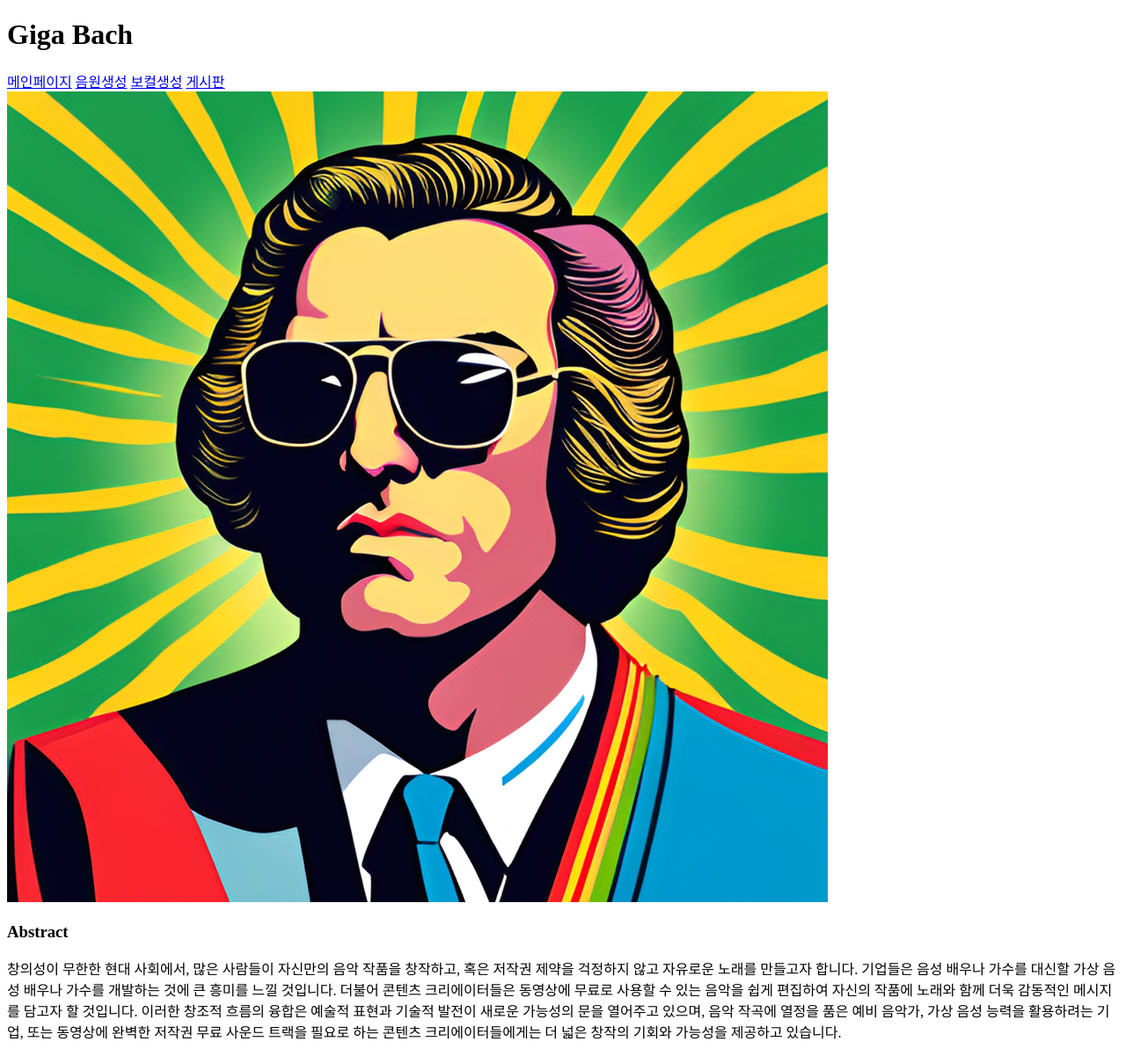
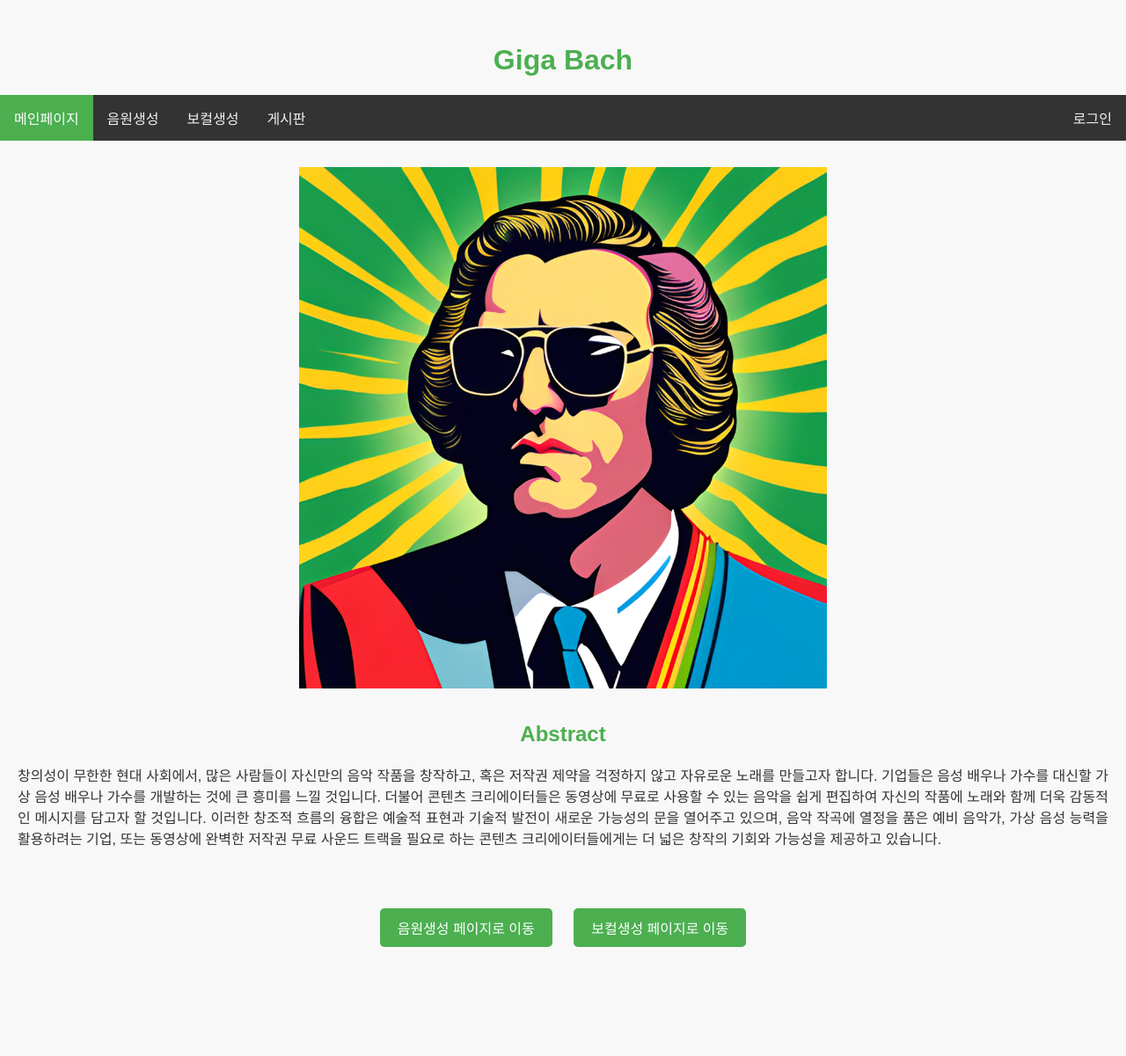
Before and after one commit to Young5097/giga_bach, a Django app: page / in a window 1280 px wide. Shown: the whole page at 88% size. After the commit the page ends 1077 px from the top, so only its background shows below. Run offline with Django 4.2, Linux system fonts and the light colour scheme.

Commit message:
main페이지 css수정

```diff
--- /dev/null
+++ b/APTITUDE/static/style/main/style.css
@@ -0,0 +1,98 @@
+body {
+    font-family: 'Arial', sans-serif;
+    margin: 0;
+    padding: 0;
+    background-color: #f8f8f8;
+    color: #333;
+}
+
+h1 {
+    color: #4CAF50;
+    text-align: center;
+    margin-top: 50px;
+}
+
+.topnav {
+    overflow: hidden;
+    background-color: #333;
+    margin-top: 20px;
+}
+
+.topnav a {
+    float: left;
+    display: block;
+    color: #f2f2f2;
+    text-align: center;
+    padding: 14px 16px;
+    text-decoration: none;
+}
+
+.topnav a:hover {
+    background-color: #ddd;
+    color: black;
+}
+
+.topnav a.active {
+    background-color: #4CAF50;
+    color: white;
+}
+
+.login {
+    float: right;
+}
+
+.login-btn {
+    display: block;
+    color: #f2f2f2;
+    text-align: center;
+    padding: 14px 16px;
+    text-decoration: none;
+}
+
+.login-btn:hover {
+    background-color: #ddd;
+    color: black;
+}
+
+img {
+    display: block;
+    margin: auto;
+    margin-top: 30px;
+    width: 50%;
+    max-width: 600px;
+    height: auto;
+}
+
+container {
+    margin: 20px;
+}
+
+h2 {
+    text-align: center;
+    color: #4CAF50;
+}
+
+p {
+    text-align: justify;
+    margin: 20px;
+}
+
+.bottom-buttons {
+    text-align: center;
+    margin-top: 30px;
+}
+
+.bottom-buttons a {
+    display: inline-block;
+    padding: 10px 20px;
+    margin: 0 10px;
+    background-color: #4CAF50;
+    color: white;
+    text-decoration: none;
+    border-radius: 5px;
+    transition: background-color 0.3s;
+}
+
+.bottom-buttons a:hover {
+    background-color: #45a049;
+}
--- a/main_page/templates/main/main.html
+++ b/main_page/templates/main/main.html
@@ -4,27 +4,32 @@
 <head>
     <meta charset="UTF-8">
     <title>GIGA BACH 메인 페이지</title>
+    <link rel="stylesheet" type="text/css" href="{% static 'style/main/style.css' %}">
 </head>
-
 
 <body>
     <h1>Giga Bach</h1>
     <div class="topnav">
-        <a class="active" href="#home">메인페이지</a>
-        <a href="#news">음원생성</a>
-        <a href="#contact">보컬생성</a>
-        <a href="#about">게시판</a>
-      </div>
+        <a class="active" href="">메인페이지</a>
+        <a href="">음원생성</a>
+        <a href="">보컬생성</a>
+        <a href="">게시판</a>
+        <div class="login">
+            <a class="login-btn" href="">로그인</a>
+        </div>
+    </div>
 
     <div>
-
-
-    <img src="{% static 'img/main/gigabach.png' %}" alt="giga_bach_img">
-        <h3>Abstract</h3>
-        <p>창의성이 무한한 현대 사회에서, 많은 사람들이 자신만의 음악 작품을 창작하고, 혹은 저작권 제약을 걱정하지 않고 자유로운 노래를 만들고자 합니다. 기업들은 음성 배우나 가수를 대신할 가상 음성 배우나 가수를 개발하는 것에 큰 흥미를 느낄 것입니다. 더불어 콘텐츠 크리에이터들은 동영상에 무료로 사용할 수 있는 음악을 쉽게 편집하여 자신의 작품에 노래와 함께 더욱 감동적인 메시지를 담고자 할 것입니다.
-        이러한 창조적 흐름의 융합은 예술적 표현과 기술적 발전이 새로운 가능성의 문을 열어주고 있으며, 음악 작곡에 열정을 품은 예비 음악가, 가상 음성 능력을 활용하려는 기업, 또는 동영상에 완벽한 저작권 무료 사운드 트랙을 필요로 하는 콘텐츠 크리에이터들에게는 더 넓은 창작의 기회와 가능성을 제공하고 있습니다.
-        </p>
+        <img src="{% static 'img/main/gigabach.png' %}" alt="giga_bach_img">
+        <container>
+            <h2>Abstract</h2>
+            <p>창의성이 무한한 현대 사회에서, 많은 사람들이 자신만의 음악 작품을 창작하고, 혹은 저작권 제약을 걱정하지 않고 자유로운 노래를 만들고자 합니다. 기업들은 음성 배우나 가수를 대신할 가상 음성 배우나 가수를 개발하는 것에 큰 흥미를 느낄 것입니다. 더불어 콘텐츠 크리에이터들은 동영상에 무료로 사용할 수 있는 음악을 쉽게 편집하여 자신의 작품에 노래와 함께 더욱 감동적인 메시지를 담고자 할 것입니다. 이러한 창조적 흐름의 융합은 예술적 표현과 기술적 발전이 새로운 가능성의 문을 열어주고 있으며, 음악 작곡에 열정을 품은 예비 음악가, 가상 음성 능력을 활용하려는 기업, 또는 동영상에 완벽한 저작권 무료 사운드 트랙을 필요로 하는 콘텐츠 크리에이터들에게는 더 넓은 창작의 기회와 가능성을 제공하고 있습니다.</p>
+        </container>
     </div>
 
+    <div class="bottom-buttons">
+        <a href="">음원생성 페이지로 이동</a>
+        <a href="">보컬생성 페이지로 이동</a>
+    </div>
 </body>
 </html>
```
